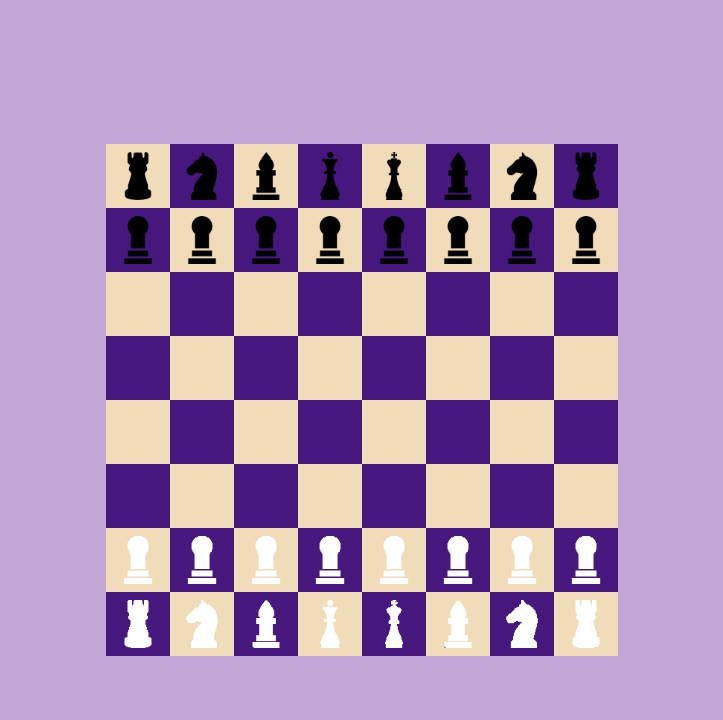
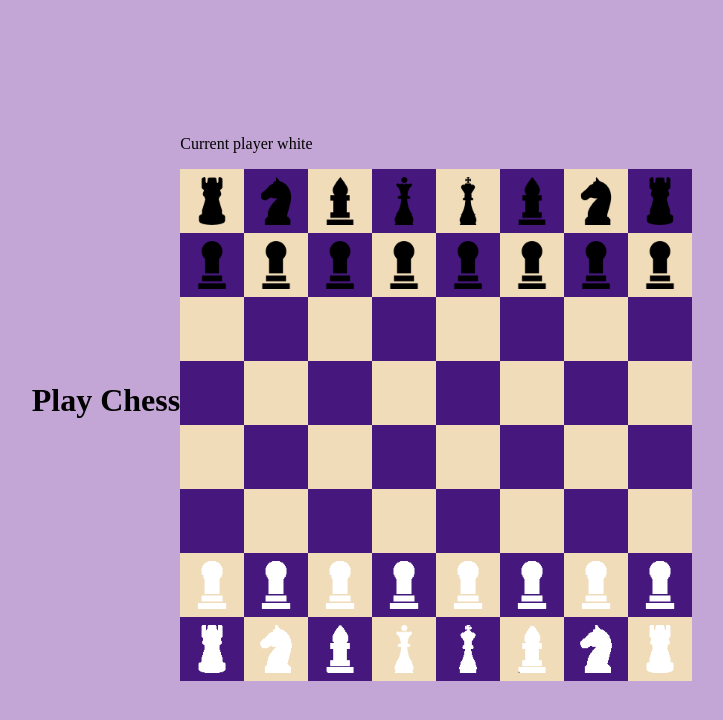
Before and after one commit to IVKrylova/chess, a React (Create React App) app: page / in a window 1280 px wide. Shown: the top 720 px of the page, without its empty margins (278-1001 px from the left). Built offline with nearby package versions, Linux system fonts and the light colour scheme.

Commit message:
feat: add player order

```diff
--- a/src/components/App/App.tsx
+++ b/src/components/App/App.tsx
@@ -1,28 +1,41 @@
 import React, { useEffect, useState } from 'react';
 import { BoardClass } from '../../models/BoardClass';
+import { Colors } from '../../models/Colors';
+import { PlayerClass } from '../../models/PlayerClass';
 import Board from '../Board/Board';
 import './App.css';
 
 const App = () => {
-  const [board, setBoard] = useState(new BoardClass);
+  const [board, setBoard] = useState(new BoardClass());
+  const [whitePlayer, setWhitePlayer] = useState(new PlayerClass(Colors.WHITE));
+  const [blackPlayer, setBlackPlayer] = useState(new PlayerClass(Colors.BLACK));
+  const [currentPlayer, setCurrentPlayer] = useState<PlayerClass | null>(null);
 
-  const restart = () =>{
+  useEffect(() => {
+    restart();
+  }, []);
+
+  const restart = () => {
     const newBoard = new BoardClass();
 
     newBoard.initCells();
     newBoard.addFigures();
     setBoard(newBoard);
+    setCurrentPlayer(whitePlayer);
   }
 
-  useEffect(() => {
-    restart();
-  }, []);
+  const swapPlayer = () => {
+    setCurrentPlayer(currentPlayer?.color === Colors.WHITE ? blackPlayer : whitePlayer);
+  }
 
   return (
     <div className='app'>
+      <h1 className='main-title'>Play Chess</h1>
       <Board
         board={board}
         setBoard={setBoard}
+        currentPlayer={currentPlayer}
+        swapPlayer={swapPlayer}
       />
     </div>
   );
--- a/src/components/Board/Board.tsx
+++ b/src/components/Board/Board.tsx
@@ -1,23 +1,27 @@
 import React, { FC, useEffect, useState } from 'react';
 import { BoardClass } from '../../models/BoardClass';
 import { CellClass } from '../../models/CellClass';
+import { PlayerClass } from '../../models/PlayerClass';
 import Cell from '../Cell/Cell';
 import './Board.css';
 
 interface BoardProps {
   board: BoardClass,
   setBoard: (board: BoardClass) => void,
+  currentPlayer: PlayerClass | null,
+  swapPlayer: () => void,
 }
 
-const Board: FC<BoardProps> = ({ board, setBoard }) => {
+const Board: FC<BoardProps> = ({ board, setBoard, currentPlayer, swapPlayer }) => {
   const [selectedCell, setSelectedCell] = useState<CellClass | null>(null);
 
   const click = (cell: CellClass) => {
     if (selectedCell && selectedCell !== cell && selectedCell.figure?.canMove(cell)) {
       selectedCell.moveFigure(cell);
+      swapPlayer();
       setSelectedCell(null);
     } else {
-      setSelectedCell(cell);
+      if (cell.figure?.color === currentPlayer?.color) setSelectedCell(cell);
     }
   }
 
@@ -36,6 +40,8 @@ const Board: FC<BoardProps> = ({ board, setBoard }) => {
   }, [selectedCell]);
 
   return (
+    <div className='board-wrap'>
+      <p className='title'>Current player {currentPlayer?.color}</p>
       <div className='board'>
         {board.cells.map((row, index) =>
           <React.Fragment key={index}>
@@ -52,6 +58,7 @@ const Board: FC<BoardProps> = ({ board, setBoard }) => {
           </React.Fragment>
         )}
       </div>
+    </div>
   );
 }
 
--- a/src/models/PlayerClass.ts
+++ b/src/models/PlayerClass.ts
@@ -1,3 +1,9 @@
+import { Colors } from './Colors';
+
 export class PlayerClass {
+  constructor(color: Colors) {
+    this.color = color;
+  }
 
+  color: Colors;
 }
```
Lines whose indentation alone changed are shown as unchanged.
